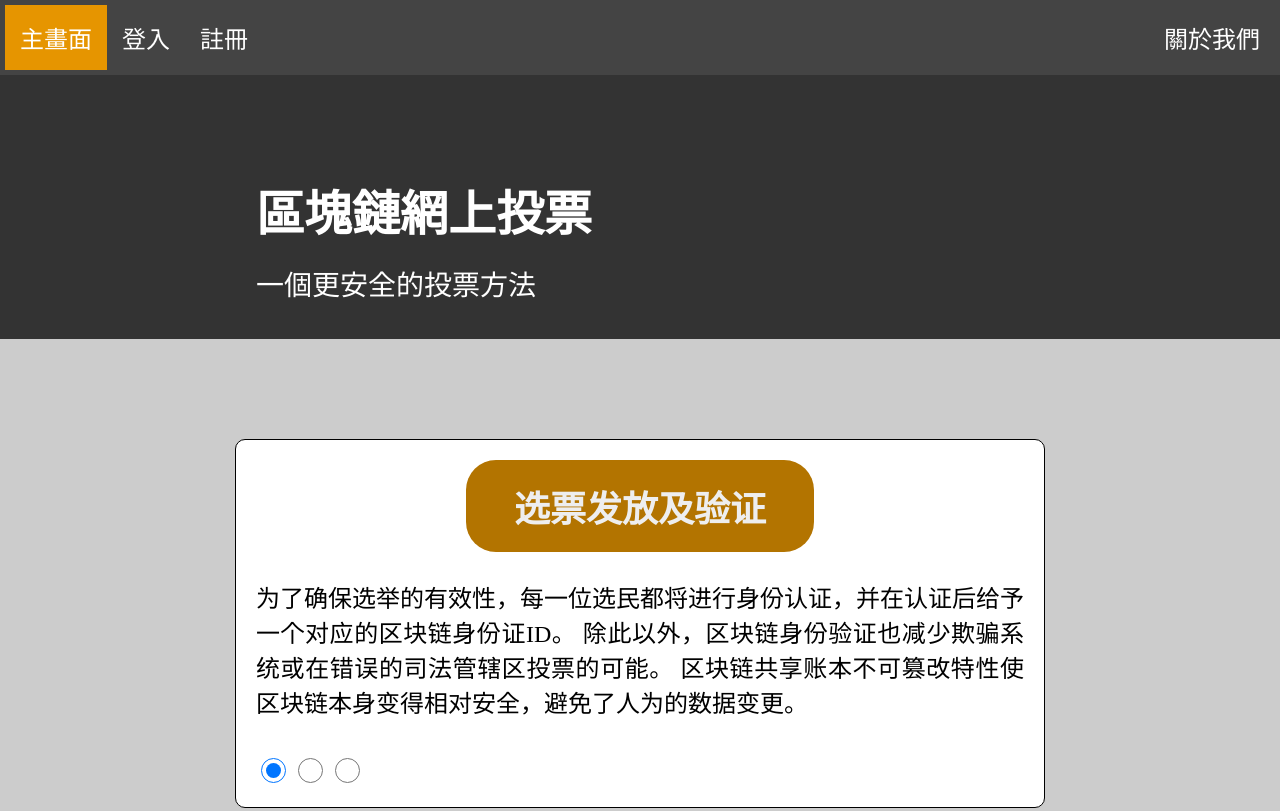
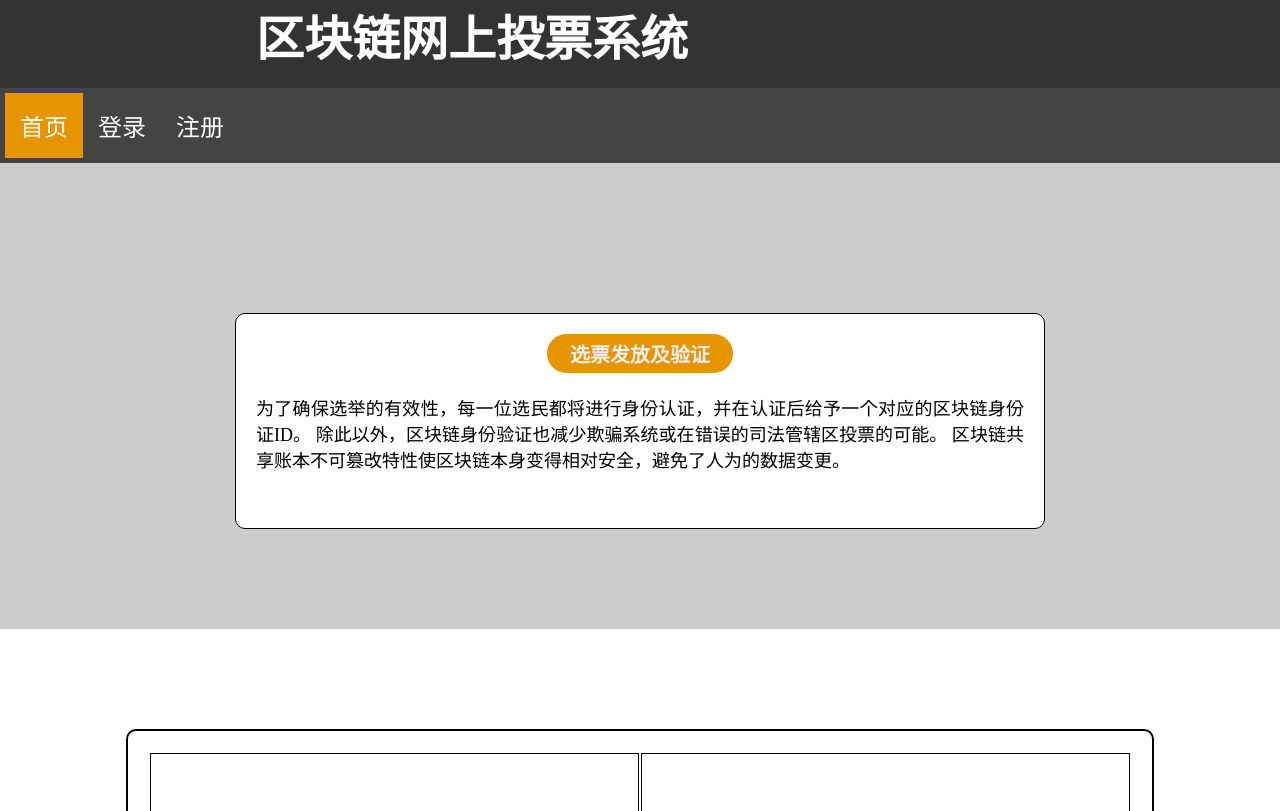
Before and after one commit to hester0708/blockchain, a plain HTML site: page bc/index.html in a window 1280 px wide. Shown: the top 811 px of the page. Drawn offline with Linux system fonts and the light colour scheme.

Commit message:
Update index.html

```diff
--- a/bc/index.html
+++ b/bc/index.html
@@ -4,35 +4,35 @@
     <meta charset="utf-8">
     <link rel="stylesheet" href="basic.css">
     <link rel="stylesheet" href="navbar.css">
-    <title>主畫面</title>
+    <title>区块链网上投票系统</title>
 </head>
 <style>
     #table1 {
         border: 1px solid black;
         border-radius: 10px;
         width: 60%;
-        margin: 0 auto;
+        margin: auto;
         padding: 20px;
         background-color: white;
     }
 
     #table1_title1, #table1_title2, #table1_title3 {
         display: block;
-        background-color: #b37400;
+        background-color: #e69500;
         border: #664200;
-        border-radius: 30px;
-        width: 40%;
+        border-radius: 50px;
+        width: 23%;
         margin: 0 auto;
         color: #EEE;
         font-weight: bold;
-        padding: 20px;
+        padding: 5px;
         text-align: center;
-        font-size: 36px;
+        font-size: 20px;
     }
 
     #table1_caption1, #table1_caption2, #table1_caption3 {
         color: black;
-        font-size: 24px;
+        font-size: 18px;
         text-align: justify;
     }
 
@@ -97,54 +97,57 @@
     }
 </style>
 <body>
+    <div id="headingblock">
+        <div id="headingele">
+            <div id="headhead">
+                <text>区块链网上投票系统</text>
+            </div>
+        </div>
+        <br>
+    </div>
     <div id="banner">
         <div id="navbar">
             <ul>
-                <li><a href="index.html" class="homebutton">主畫面</a></li>
-                <li><a href="login.html">登入</a></li>
-                <li><a href="regis.html">註冊</a></li>
-                <li style="float:right"><a href="aboutus.html">關於我們</a></li>
+                <li><a href="index.html" class="homebutton">首页</a></li>
+                <li>  </li>
+                <li><a href="login.html">登录</a></li>
+                <li>  </li>
+                <li><a href="regis.html">注册</a></li>
+                <!--<li style="float:right"><a href="aboutus.html">关于我们</a></li>-->
                 </ul>
             </div>
         </div>
-    <div id="headingblock">
-        <div id="headingele">
-            <div style="height: 100px"></div>
-            <div id="headhead">區塊鏈網上投票</div>
-            <br>
-            <div id="headdes">一個更安全的投票方法</div>
-            <br>
-        </div>
-        <br>
-    </div>
         <div id="contentblockodd">
-        <div style="height: 100px"></div>
+            <div style="height: 150px"></div>
             <div id="table1">
 
                 <div id="table1_title1">选票发放及验证</div>
 
-            <div id="table1_caption1"><br>为了确保选举的有效性，每一位选民都将进行身份认证，并在认证后给予一个对应的区块链身份证ID。
+                <div id="table1_caption1">
+                    <br>为了确保选举的有效性，每一位选民都将进行身份认证，并在认证后给予一个对应的区块链身份证ID。
                     除此以外，区块链身份验证也减少欺骗系统或在错误的司法管辖区投票的可能。
                     区块链共享账本不可篡改特性使区块链本身变得相对安全，避免了人为的数据变更。
                 </div>
 
                 <div id="table1_title2">匿名投票</div>
 
-            <div id="table1_caption2"><br>选民身份ID可以对所有人可见，但不公开身份ID背后的个人信息。
+                <div id="table1_caption2">
+                    <br>选民身份ID可以对所有人可见，但不公开身份ID背后的个人信息。
                     此举可以在保证选民的个人隐私同时，也大大提高投票系统的公正与透明度。
                 </div>
 
                 <div id="table1_title3">公开透明</div>
 
-            <div id="table1_caption3"><br>所有选民均可透过区块链来查询投票人数、各候选人或议案的得票数量等实时信息。
+                <div id="table1_caption3">
+                    <br>所有选民均可透过区块链来查询投票人数、各候选人或议案的得票数量等实时信息。
                     由于投票信息是实时性的，选民可以同时扮演检察者的角色，可查询验证投票结果是否正确，确保投票系统的公正。
                 </div>
                 <br><br>
-            <div id="horscrollbar">
+                <!--<div id="horscrollbar">
                     <input type="radio" id="firstHS" name="horscroll" value="1" checked="checked" onClick="horbarswitch(1)">
                     <input type="radio" id="secondHS" name="horscroll" value="2" onClick="horbarswitch(2)">
                     <input type="radio" id="thirdHS" name="horscroll" value="3" onClick="horbarswitch(3)">
-            </div>
+                </div>-->
             </div>
             <div style="height: 100px"></div>
         </div>
```
Lines whose indentation alone changed are shown as unchanged.
